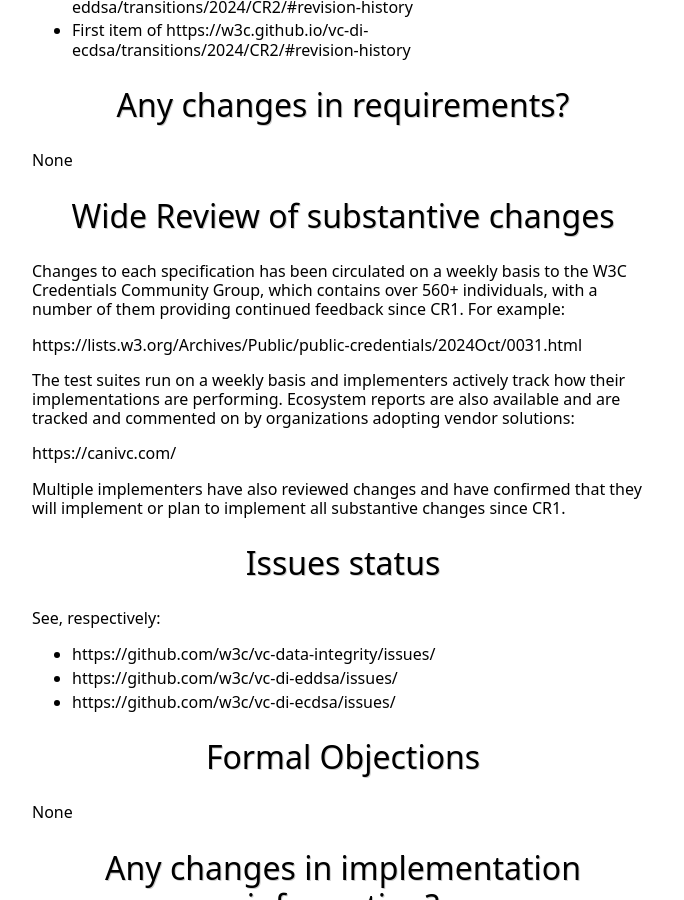
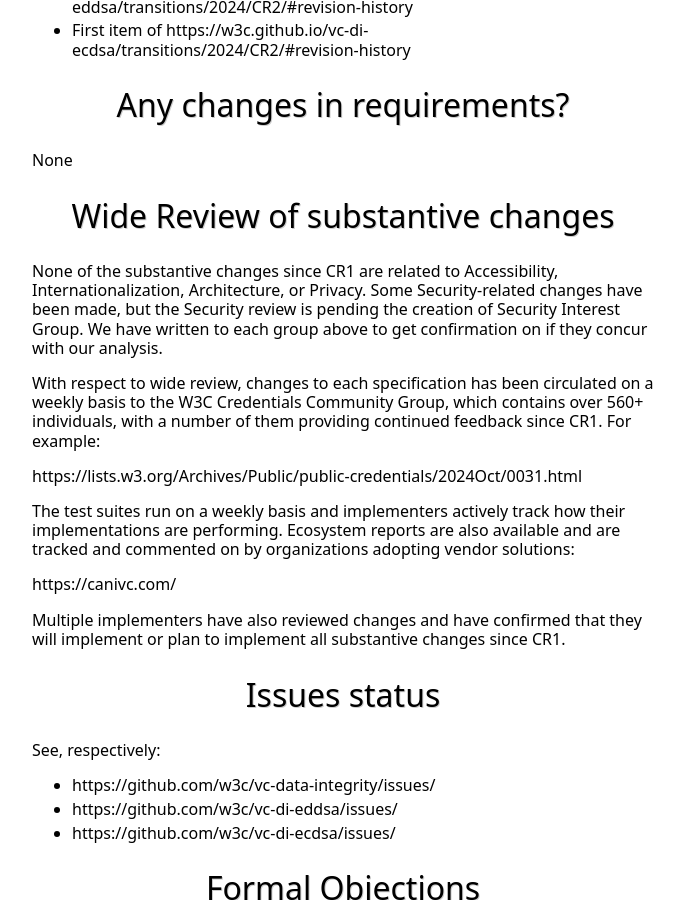
Before and after one commit to w3c/verifiable-credentials, a Jekyll site: the page built from admin/CR2-di-etc-Oct-2024/Approval_request.md, in a window 1280 px wide and 900 px high, scrolled down 1082 px. Shown: the whole window, without its empty margins (241-925 px from the left). Built offline with Jekyll 4.4.1, drawn with Linux system fonts in a browser that asks for light colours; some web fonts are replaced; our own code applies the rules of GitHub Pages for plain Markdown files.

Commit message:
Update wide review statement for Data Integrity CR2s.

```diff
--- a/admin/CR2-di-etc-Oct-2024/Approval_request.md
+++ b/admin/CR2-di-etc-Oct-2024/Approval_request.md
@@ -35,7 +35,9 @@ None
 
 # Wide Review of substantive changes
 
-Changes to each specification has been circulated on a weekly basis to the W3C Credentials Community Group, which contains over 560+ individuals, with a number of them providing continued feedback since CR1. For example:
+None of the substantive changes since CR1 are related to Accessibility, Internationalization, Architecture, or Privacy. Some Security-related changes have been made, but the Security review is pending the creation of Security Interest Group. We have written to each group above to get confirmation on if they concur with our analysis.
+
+With respect to wide review, changes to each specification has been circulated on a weekly basis to the W3C Credentials Community Group, which contains over 560+ individuals, with a number of them providing continued feedback since CR1. For example:
 
 https://lists.w3.org/Archives/Public/public-credentials/2024Oct/0031.html
 
```
